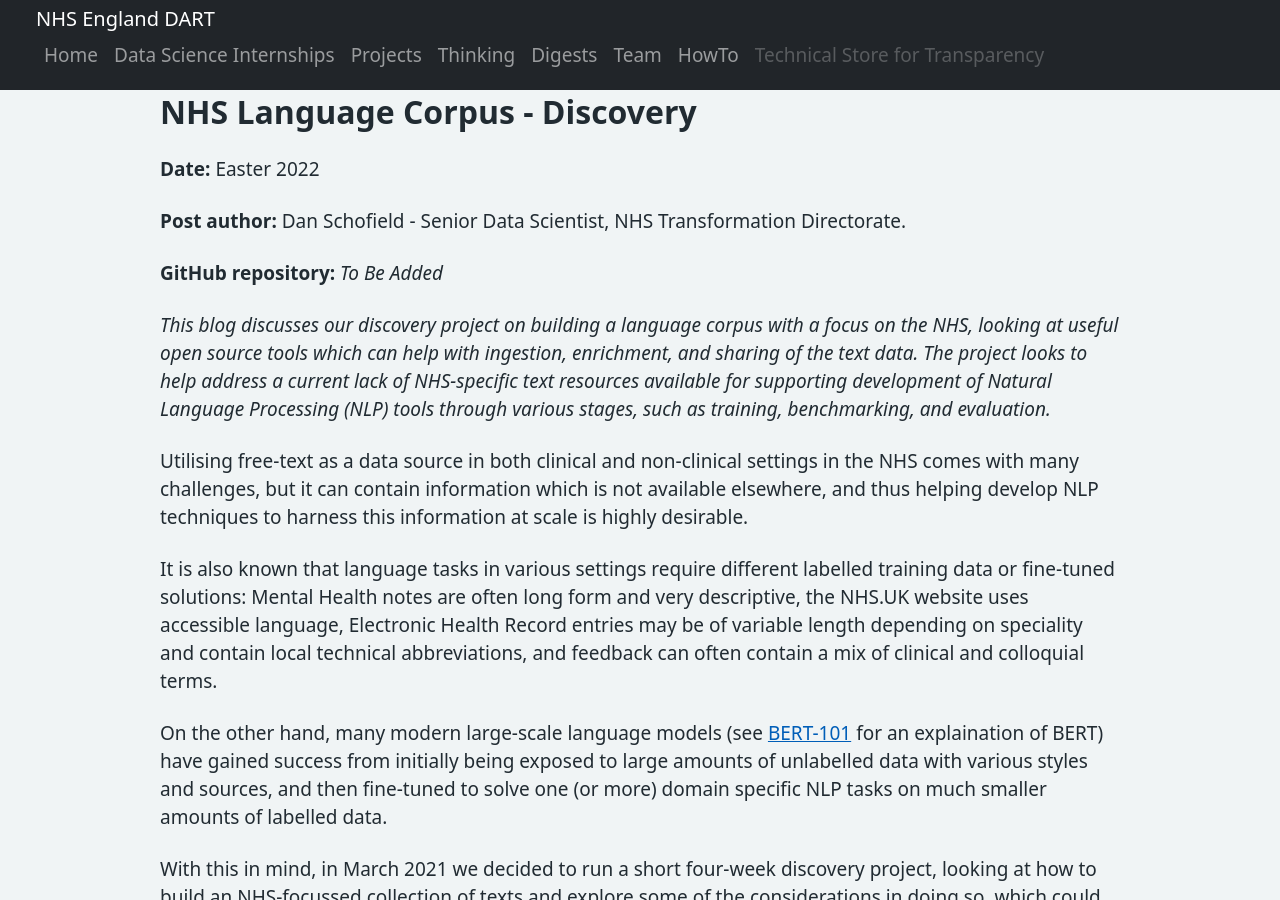
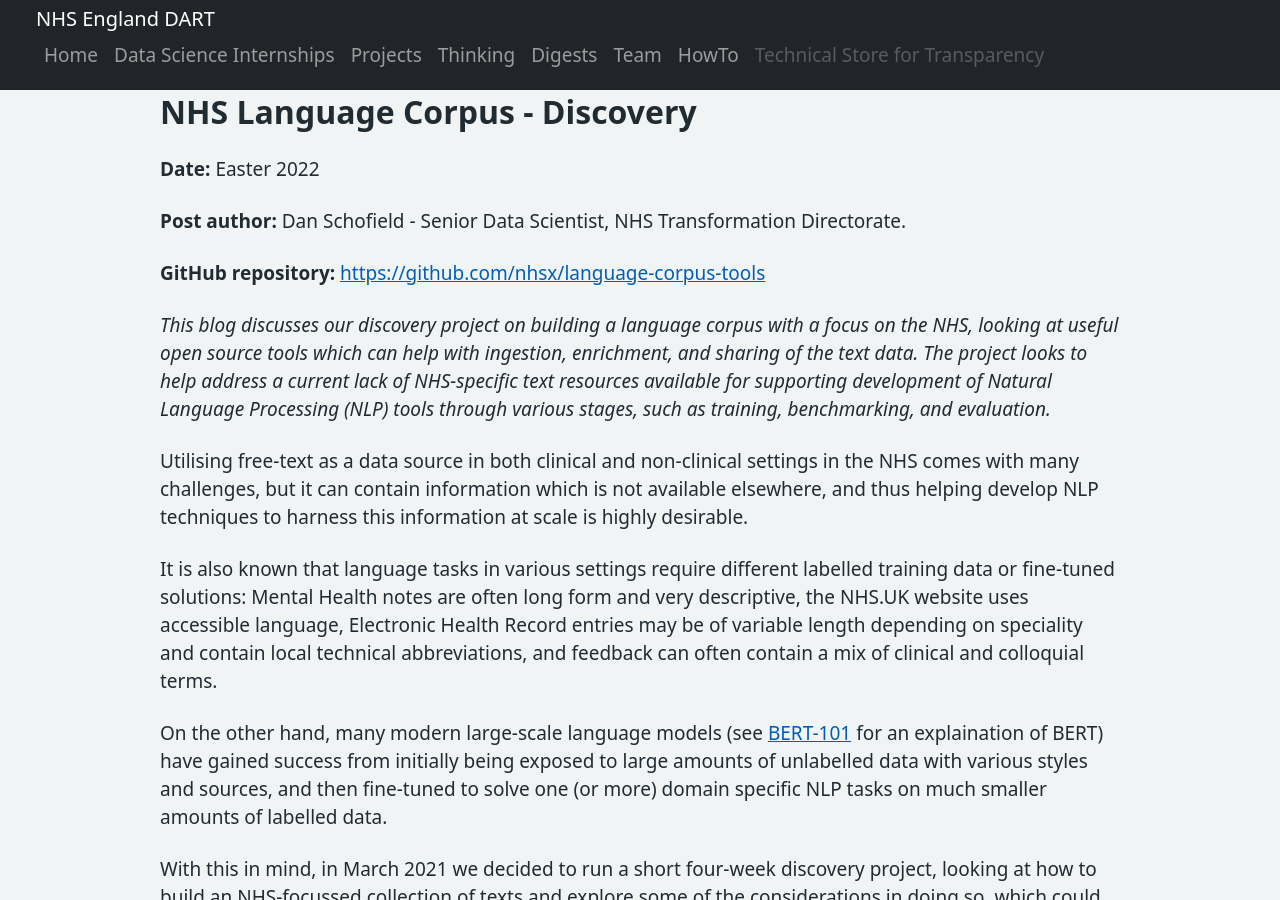
Before and after one commit to nhsx/AnalyticsUnit, a Jekyll site: the page built from content/thinking/corpus_discovery.md, in a window 1280 px wide and 900 px high, scrolled down 350 px. Built offline with Jekyll 4.4.1, drawn with Linux system fonts in a browser that asks for light colours.

Commit message:
Update corpus_discovery.md

```diff
--- a/content/thinking/corpus_discovery.md
+++ b/content/thinking/corpus_discovery.md
@@ -10,7 +10,7 @@ permalink: languagecorpusdiscovery.html
 
 **Post author:** Dan Schofield - Senior Data Scientist, NHS Transformation Directorate.
 
-**GitHub repository:** *To Be Added*
+**GitHub repository:** <https://github.com/nhsx/language-corpus-tools>
 
 *This blog discusses our discovery project on building a language corpus with a focus on the NHS, looking at useful open source tools which can help with ingestion, enrichment, and sharing of the text data.  The project looks to help address a current lack of NHS-specific text resources available for supporting development of Natural Language Processing (NLP) tools through various stages, such as training, benchmarking, and evaluation.*
 
```
